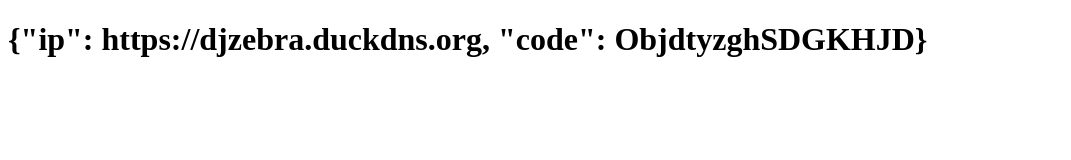
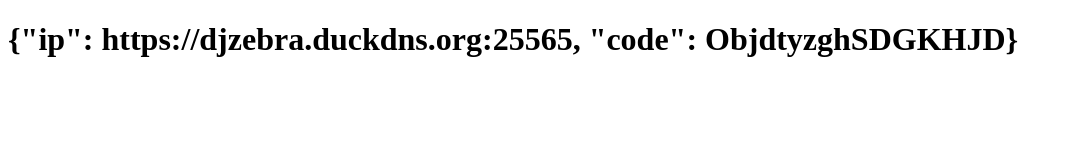
Before and after one commit to djzebra/game-conduit, a plain HTML site: page index.html in a window 1280 px wide. Shown: the whole page, without its empty margins (0-1071 px from the left). Drawn offline with Linux system fonts and the light colour scheme.

Commit message:
Update index.html

```diff
--- a/index.html
+++ b/index.html
@@ -2,7 +2,7 @@
 <html>
 <body>
 
-<h1>{"ip": https://djzebra.duckdns.org, "code": ObjdtyzghSDGKHJD}</h1>
+<h1>{"ip": https://djzebra.duckdns.org:25565, "code": ObjdtyzghSDGKHJD}</h1>
 
 </body>
 </html>
```
